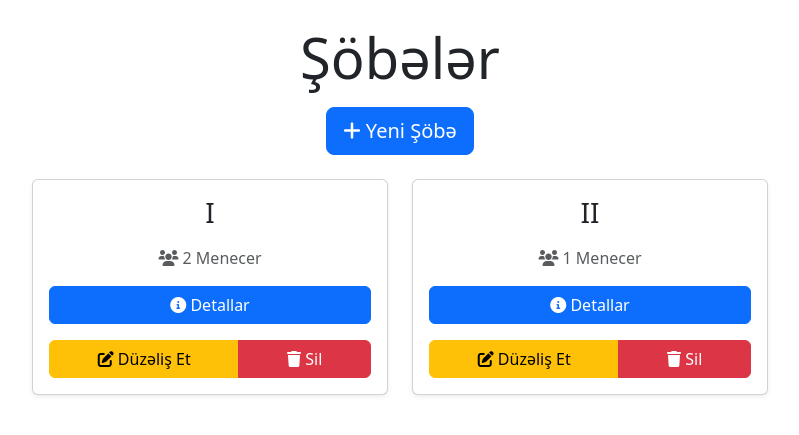
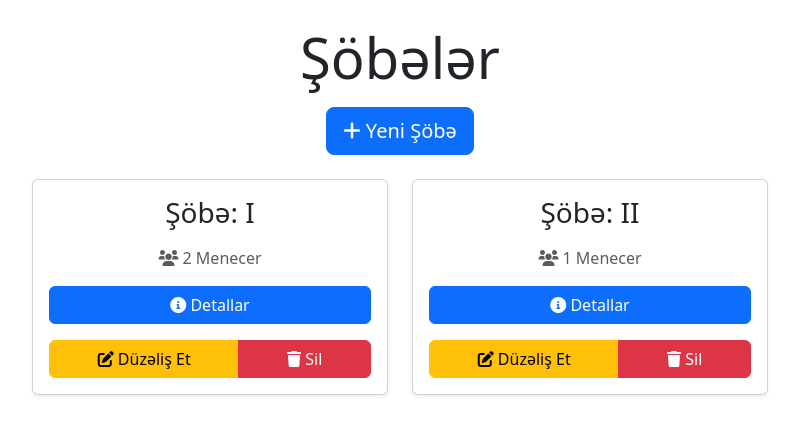
Before and after one commit to SamirAlizada/Recruitment, a Django app: template templates/departments/department_list.html in a window 1280 px wide. Shown: the part 56-491 px from the top of the page, without its empty margins (240-1039 px from the left). Run offline with Django 4.2, Linux system fonts and the light colour scheme; the template is opened without the code that fills it: values that come from a table or form of the project are taken from there, others are empty; data comes from the database, SQL or seed files in the repository; parts of the project's set-up code (start-up, migrations or seed data) failed here and were passed over.

Commit message:
Update department title for clarity
- Modified card title to include "Şöbə:" before the department name for improved context.

```diff
--- a/templates/departments/department_list.html
+++ b/templates/departments/department_list.html
@@ -23,7 +23,7 @@
         <div class="col">
             <div class="card h-100 shadow-sm hover-card">
                 <div class="card-body text-center">
-                    <h3 class="card-title mb-3">{{ department.name }}</h3>
+                    <h3 class="card-title mb-3">Şöbə: {{ department.name }}</h3>
                     <p class="card-text text-muted">
                         <i class="fas fa-users"></i> {{ department.manager_set.count }} Menecer
                     </p>
```
